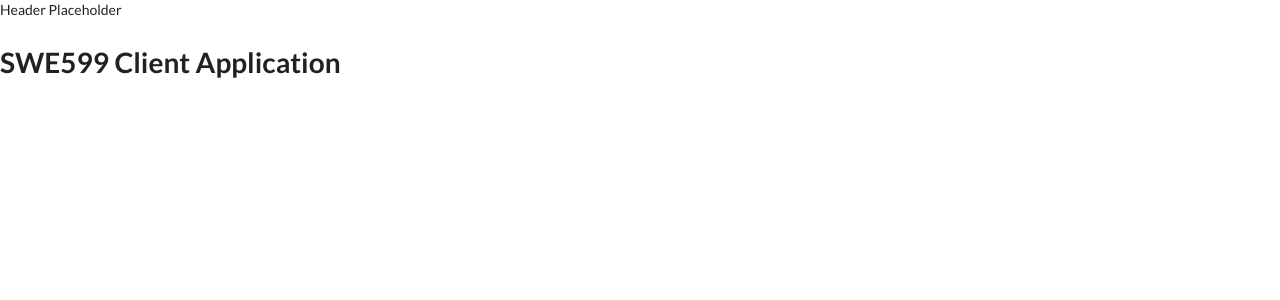
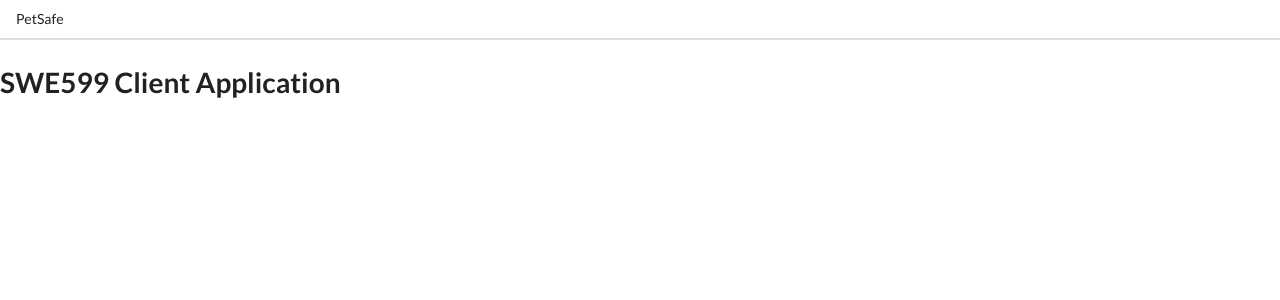
Before and after one commit to onurdemirkale/swe599-web, a React (Create React App) app: page / in a window 1280 px wide. Shown: the top 300 px of the page. Built offline with nearby package versions, Linux system fonts and the light colour scheme.

Commit message:
Updated the header component to reflect the application name

```diff
--- a/src/components/Header.tsx
+++ b/src/components/Header.tsx
@@ -1,5 +1,13 @@
+import {Link} from 'react-router-dom';
+
 const Header = () => {
-  return <div>Header Placeholder</div>;
+  return (
+    <div className="ui secondary pointing menu">
+      <Link to="/" className="item">
+        PetSafe
+      </Link>
+    </div>
+  );
 };
 
 export default Header;
```
